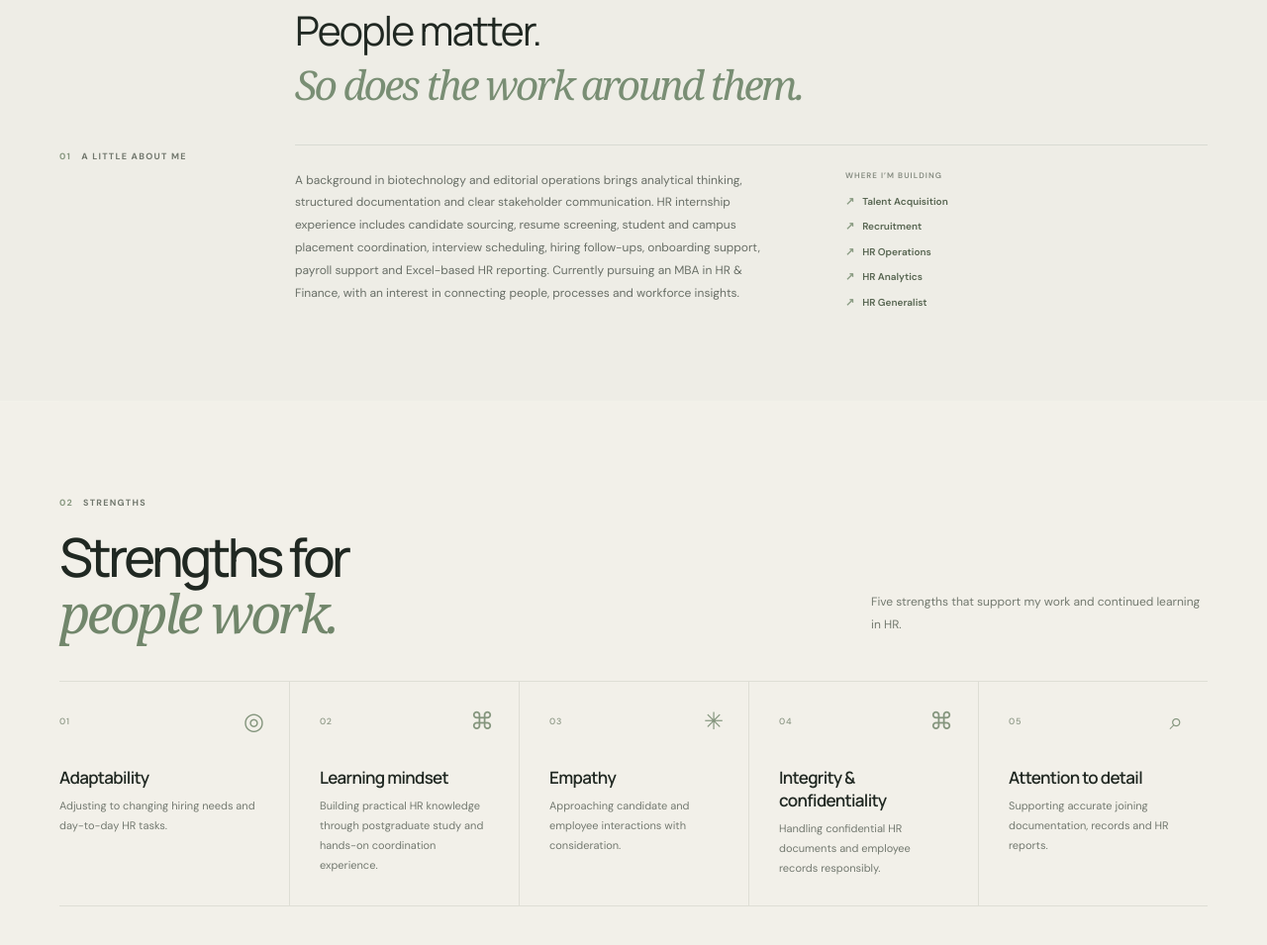
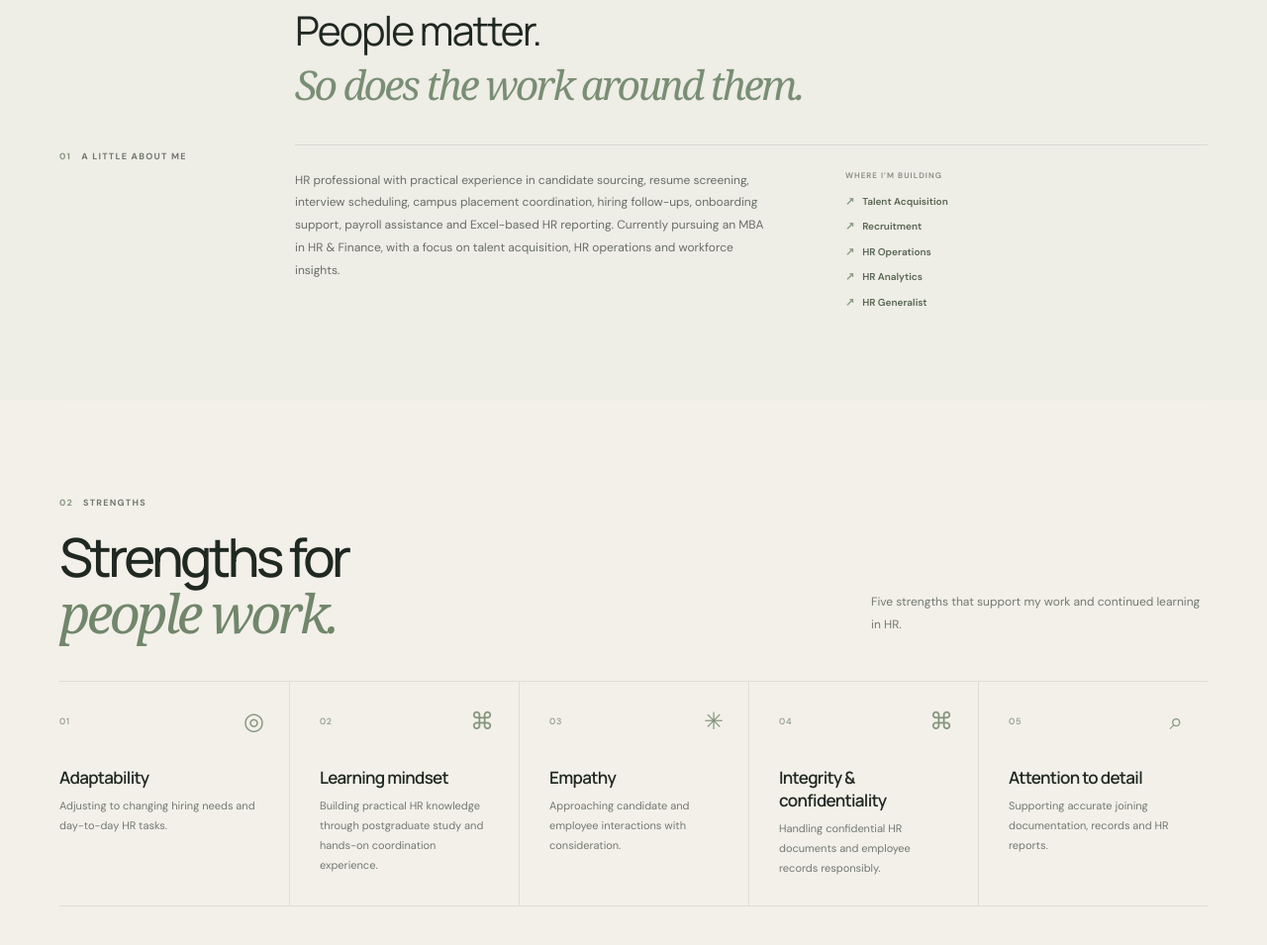
Before and after one commit to KiranSharma-web/Kiran, a website: page index.html in a window 1280 px wide. Shown: the part 805-1760 px from the top of the page at 99% size. Drawn offline with Linux system fonts and the light colour scheme.

Commit message:
updated index.html

```diff
--- a/index.html
+++ b/index.html
@@ -114,14 +114,12 @@
             </p>
             <div class="intro-bottom">
               <p>
-                A background in biotechnology and editorial operations brings
-                analytical thinking, structured documentation and clear
-                stakeholder communication. HR internship experience includes
-                candidate sourcing, resume screening, student and campus
-                placement coordination, interview scheduling, hiring follow-ups,
-                onboarding support, payroll support and Excel-based HR
-                reporting. Currently pursuing an MBA in HR & Finance, with an
-                interest in connecting people, processes and workforce insights.
+                HR professional with practical experience in candidate sourcing,
+                resume screening, interview scheduling, campus placement
+                coordination, hiring follow-ups, onboarding support, payroll
+                assistance and Excel-based HR reporting. Currently pursuing an
+                MBA in HR & Finance, with a focus on talent acquisition, HR
+                operations and workforce insights.
               </p>
               <div class="principles">
                 <span class="principles-heading">WHERE I’M BUILDING</span>
```
